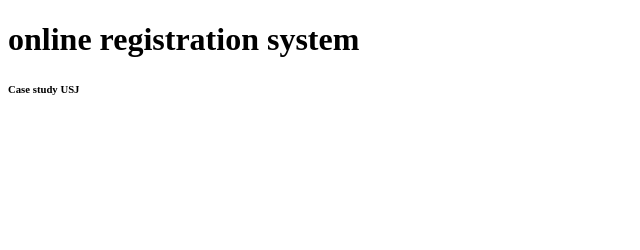
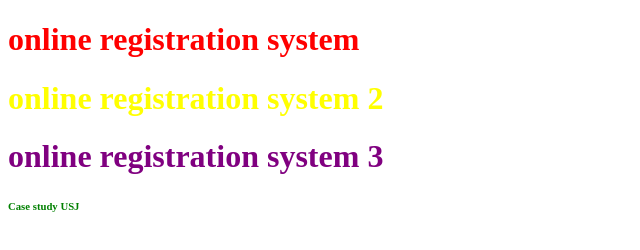
Before and after one commit to gregory-hy/online-registration-system, a plain HTML site: page index.html in a window 1280 px wide. Shown: the whole page, without its empty margins (0-640 px from the left). Drawn offline with Linux system fonts and the light colour scheme.

Commit message:
second commit

```diff
--- /dev/null
+++ b/index.css
@@ -0,0 +1,2 @@
+.second {color: yellow;}
+#third {color: purple;}
--- a/index.html
+++ b/index.html
@@ -3,9 +3,16 @@
   <head>
     <meta charset="utf-8">
     <title>index page</title>
+    <style media="screen">
+      .first {color: red;}
+    </style>
+
+    <link rel="stylesheet" href="index.css">
   </head>
   <body>
-    <h1>online registration system</h1>
-    <h6>Case study USJ</h6>
+    <h1 class="first" id="first">online registration system</h1>
+    <h1 class="second">online registration system 2</h1>
+    <h1 id="third">online registration system 3</h1>
+    <h6 style="color: green;">Case study USJ</h6>
   </body>
 </html>
```
